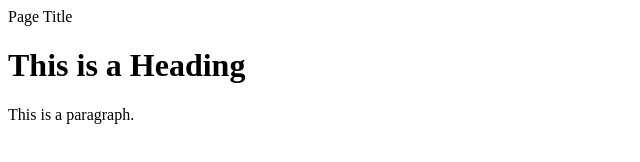
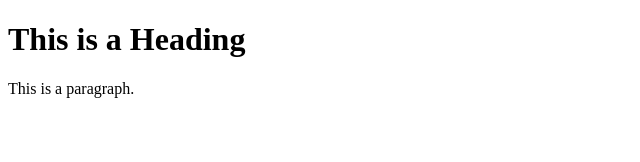
Before and after one commit to MoonriseLine/technicalwriting.github.io, a plain HTML site: page index.html in a window 1280 px wide. Shown: the whole page, without its empty margins (0-640 px from the left). Drawn offline with Linux system fonts and the light colour scheme.

Commit message:
Update index.html

```diff
--- a/index.html
+++ b/index.html
@@ -1,7 +1,7 @@
 <!DOCTYPE html>
 <html>
 <head>
-  <link rel="stylesheet" type="text/css" href="styles.css"
+  <link rel="stylesheet" type="text/css" href="styles.css">
 <title>Page Title</title>
 </head>
 <body>
```
